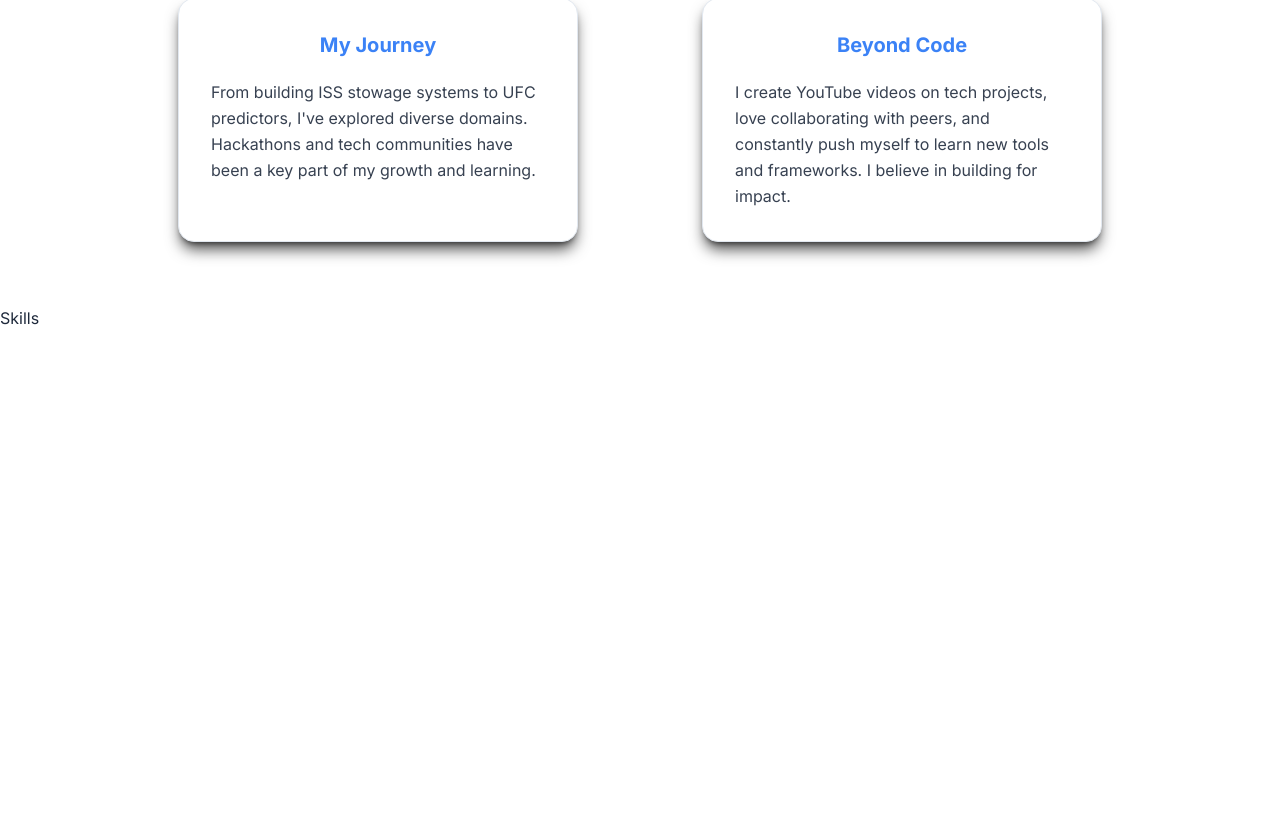
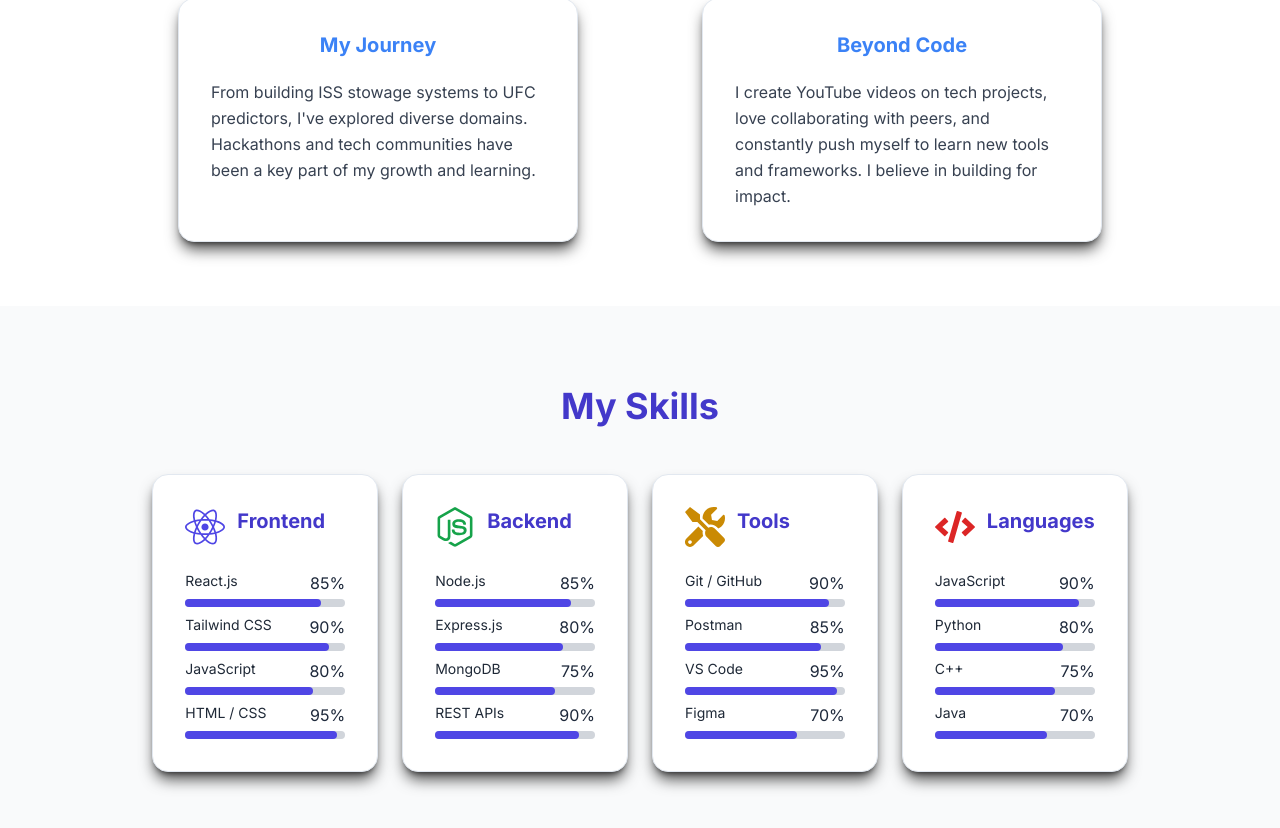
Before and after one commit to shikhar-ag87/Turbash-Portfolio-Website, a React (Create React App) app: page / in a window 1280 px wide. Shown: the part 1154-1982 px from the top of the page. Before the commit the page ends 1484 px from the top, so only its background shows below. Built offline with nearby package versions, Linux system fonts and the light colour scheme.

Commit message:
started with skills scetio formed the layout made progress bar divs

```diff
--- a/package.json
+++ b/package.json
@@ -13,6 +13,7 @@
     "framer-motion": "^12.14.0",
     "react": "^19.1.0",
     "react-dom": "^19.1.0",
+    "react-icons": "^5.5.0",
     "react-scripts": "5.0.1",
     "react-simple-typewriter": "^5.0.1",
     "web-vitals": "^2.1.4"
--- a/src/components/About.js
+++ b/src/components/About.js
@@ -1,5 +1,5 @@
 import React from 'react'
-import Card from './Card'
+import AboutCard from './AboutCard'
 const About = () => {
   const cards=[
     {title: "Who I Am",
@@ -23,7 +23,7 @@
         </h2>
         <div className="card-grid grid grid-cols-1 md:grid-cols-2 gap-y-10 gap-x-2 mt-20 md:mt-32 justify-items-center">
           {cards.map(card => { return (
-            <Card key={card.title} title={card.title} content={card.content}/>
+            <AboutCard key={card.title} title={card.title} content={card.content}/>
           )})}
         </div>
       </div>
--- a/src/components/Card.js
+++ b/src/components/AboutCard.js
@@ -1,14 +1,14 @@
 import React from 'react';
 import { motion } from 'framer-motion';
 
-const Card = ({ title, content }) => {
+const AboutCard = ({ title, content }) => {
   return (
     <motion.div
       initial={{ opacity: 0, scale: 0.8 }}
       whileInView={{ opacity: 1, scale: 1 }}
       whileHover={{ scale: 1.03 }}
       transition={{ duration: 0.5, ease: "easeOut" }}
-      className="card bg-white dark:bg-slate-800 p-6 lg:p-8 rounded-2xl shadow-lg shadow-black/70 dark:shadow-white/10 border border-border dark:border-border-dark max-w-[400px] w-full flex flex-col"
+      className="card bg-white dark:bg-slate-800 p-6 lg:p-8 rounded-2xl shadow-lg shadow-black/70 dark:shadow-white/10 border border-border dark:border-border-dark max-w-[400px] min-h-[228px] w-full flex flex-col"
     >
       <h3 className="card-title text-xl font-bold text-primary dark:text-primary-dark mb-3">
         {title}
@@ -20,4 +20,4 @@
   );
 };
 
-export default Card;
+export default AboutCard;
--- a/src/components/Hero.js
+++ b/src/components/Hero.js
@@ -35,7 +35,7 @@
               I build full-stack apps, simplify tech on YouTube, and contribute
               to open source. Let’s collaborate and create something amazing.
             </p>
-            <div className="mt-6 flex xs:flex-row flex-col gap-4 z-0 button-container">
+            <div className="mt-6 flex xs:flex-row flex-col gap-5 z-0 button-container">
               <button className="bg-primary text-white hover:bg-primary/90 rounded-full px-8 py-3 transition-scale duration-300 transform hover:scale-105">
                 View My Work
               </button>
--- a/src/components/Skills.js
+++ b/src/components/Skills.js
@@ -1,9 +1,75 @@
-import React from 'react'
+import React from "react";
+import { FaReact, FaNodeJs, FaTools, FaCode } from "react-icons/fa";
+import SkillsCard from "./SkillsCard";
+const Skills = () => {
+  const cards = [
+    {
+      icon: (
+        <FaReact className="w-10 h-10 text-indigo-600 dark:text-indigo-400" />
+      ),
+      title: "Frontend",
+      skills: [
+        { name: "React.js", level: 85 },
+        { name: "Tailwind CSS", level: 90 },
+        { name: "JavaScript", level: 80 },
+        { name: "HTML / CSS", level: 95 },
+      ],
+    },
+    {
+      icon: (
+        <FaNodeJs className="w-10 h-10 text-green-600 dark:text-green-400" />
+      ),
+      title: "Backend",
+      skills: [
+        { name: "Node.js", level: 85 },
+        { name: "Express.js", level: 80 },
+        { name: "MongoDB", level: 75 },
+        { name: "REST APIs", level: 90 },
+      ],
+    },
+    {
+      icon: (
+        <FaTools className="w-10 h-10 text-yellow-600 dark:text-yellow-400" />
+      ),
+      title: "Tools",
+      skills: [
+        { name: "Git / GitHub", level: 90 },
+        { name: "Postman", level: 85 },
+        { name: "VS Code", level: 95 },
+        { name: "Figma", level: 70 },
+      ],
+    },
+    {
+      icon: <FaCode className="w-10 h-10 text-red-600 dark:text-red-400" />,
+      title: "Languages",
+      skills: [
+        { name: "JavaScript", level: 90 },
+        { name: "Python", level: 80 },
+        { name: "C++", level: 75 },
+        { name: "Java", level: 70 },
+      ],
+    },
+  ];
+  return (
+    <section id="skills">
+      <div className="skills-container py-20 px-6 md:px-16 lg:px-28 bg-gray-50 dark:bg-slate-900 text-fg dark:text-fg-dark flex flex-col items-center">
+        <h2 className="text-4xl font-bold mb-12 text-indigo-700 dark:text-indigo-400">My Skills</h2>
+        <div className="grid grid-cols-1 md:grid-cols-2 xl:grid-cols-4 gap-6">
+          {cards.map((card,idx) => {
+            return (
+              <SkillsCard
+                key={card.title}
+                title={card.title}
+                icon={card.icon}
+                skills={card.skills}
+                index={idx}
+              />
+            );
+          })}
+        </div>
+      </div>
+    </section>
+  );
+};
 
-const Skills = () => {
-  return (
-    <div>Skills</div>
-  )
-}
-
-export default Skills
+export default Skills;
--- /dev/null
+++ b/src/components/SkillsCard.js
@@ -0,0 +1,48 @@
+import React from "react";
+import { motion } from "framer-motion";
+
+const SkillsCard = ({ title, icon, skills, index }) => {
+  return (
+    <motion.div
+      initial={{ opacity: 0, x: -150 }} // off-screen to the left
+      whileInView={{ opacity: 1, x: 0 }} // slide in & fade in
+      transition={{
+        duration: 0.6,
+        ease: [0.25, 0.8, 0.25, 1], // smooth ease
+        delay: index * 0.2, // stagger if in a list
+      }}
+      whileHover={{ scale: 1.03 }}
+      viewport={{ once: true, amount: 0.2 }}
+      className="card bg-white dark:bg-slate-800 p-6 lg:p-8 rounded-2xl shadow-lg shadow-black/70 dark:shadow-white/10 border border-border dark:border-border-dark max-w-[400px] min-h-[228px] w-full flex flex-col"
+    >
+      <div className="card-header flex items-center gap-3 mb-4">
+        {icon}
+        <h3 className="text-xl font-bold text-indigo-700 dark:text-indigo-400 mb-3">
+          {title}
+        </h3>
+      </div>
+      {skills.map((skill) => {
+        return (
+          <div className="skill-entries mt-2">
+            <div className="skill-name flex justify-between">
+              <p className="text-sm font-medium text-gray-800 dark:text-gray-200">
+                {skill.name}
+              </p>
+              <p clasName="text-xs text-gray-500 dark:text-gray-400">
+                {skill.level}%
+              </p>
+            </div>
+            <div className="progress-bar w=full h-2 bg-gray-300 dark:bg-gray-700 rounded-full mt-1">
+              <div
+                className="progress rounded-full h-full bg-indigo-600 dark:bg-indigo-400"
+                style={{ width: `${skill.level}%` }}
+              ></div>
+            </div>
+          </div>
+        );
+      })}
+    </motion.div>
+  );
+};
+
+export default SkillsCard;
```
Also changed, not shown: 1 other file (tests, documents, lock files or other folders).
